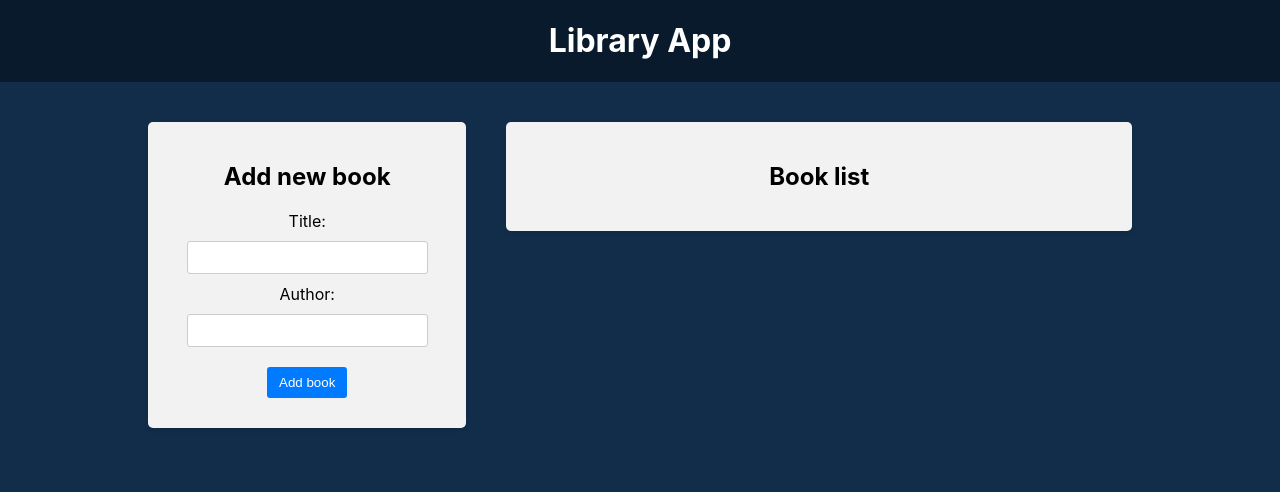
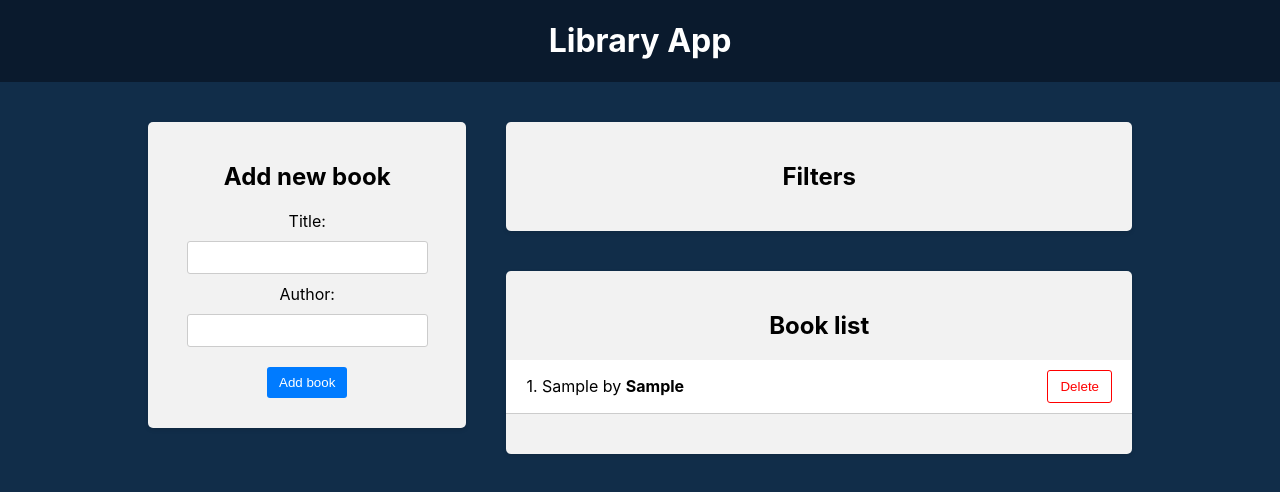
Before and after one commit to Geksus/react-redux-library-app, a React (Create React App) app in the folder frontend/: page / in a window 1280 px wide. Both pictures are taken after typing "Sample", "Sample" into the empty fields and a click on the button "Add book". Shown: the top 492 px of the page. Built offline with nearby package versions, Linux system fonts and the light colour scheme; the HTML template or start-up script is replaced by a standard one.

Commit message:
Books displayed in book list

```diff
--- a/frontend/package.json
+++ b/frontend/package.json
@@ -3,12 +3,14 @@
   "version": "0.1.0",
   "private": true,
   "dependencies": {
+    "@reduxjs/toolkit": "^1.9.5",
     "@testing-library/jest-dom": "^5.17.0",
     "@testing-library/react": "^13.4.0",
     "@testing-library/user-event": "^13.5.0",
     "prettier": "^3.2.5",
     "react": "^18.2.0",
     "react-dom": "^18.2.0",
+    "react-redux": "^8.1.2",
     "react-scripts": "5.0.1",
     "web-vitals": "^2.1.4"
   },
--- a/frontend/src/App.js
+++ b/frontend/src/App.js
@@ -14,7 +14,7 @@
           <BookForm />
         </div>
         <div className="app-right-column">
-          {/*<Filter />*/}
+          <Filter />
           <BookList />
         </div>
       </main>
--- a/frontend/src/components/BookForm/BookForm.jsx
+++ b/frontend/src/components/BookForm/BookForm.jsx
@@ -1,15 +1,20 @@
 import "./BookForm.css";
 import { useState } from "react";
+import { useDispatch } from "react-redux";
+import addBook from "../../redux/books/actionCreators";
 
 export default function BookForm() {
   const [title, setTitle] = useState("");
   const [author, setAuthor] = useState("");
+  const dispatch = useDispatch();
 
   function handleSubmit(event) {
     event.preventDefault();
 
     if (title && author) {
-      // dispatch action
+      const book = { title: title, author: author };
+      dispatch(addBook(book));
+
       setTitle("");
       setAuthor("");
     }
--- a/frontend/src/components/BookList/BookList.jsx
+++ b/frontend/src/components/BookList/BookList.jsx
@@ -1,9 +1,26 @@
 import "./BookList.css";
+import { useSelector } from "react-redux";
 
 export default function BookList() {
+  const books = useSelector((state) => state.books);
+
   return (
     <div className="app-block book-list">
       <h2>Book list</h2>
+      <ul>
+        {books.length === 0 ? (
+          <p>No books in the library</p>
+        ) : (
+          books.map((book, index) => (
+            <li key={index}>
+              <div className="book-info">
+                {++index}. {book.title} by <strong>{book.author}</strong>
+              </div>
+              <button>Delete</button>
+            </li>
+          ))
+        )}
+      </ul>
     </div>
   );
 }
--- a/frontend/src/index.js
+++ b/frontend/src/index.js
@@ -1,7 +1,13 @@
 import React from "react";
 import ReactDOM from "react-dom/client";
+import { Provider } from "react-redux";
+import store from "./redux/store";
 import "./index.css";
 import App from "./App";
 
 const root = ReactDOM.createRoot(document.getElementById("root"));
-root.render(<App />);
+root.render(
+  <Provider store={store}>
+    <App />
+  </Provider>
+);
--- /dev/null
+++ b/frontend/src/redux/books/actionCreators.js
@@ -0,0 +1,8 @@
+import * as actionTypes from "./actionTypes.js";
+
+export default function addBook(newBook) {
+  return {
+    type: actionTypes.ADD_BOOK,
+    payload: newBook,
+  };
+}
--- /dev/null
+++ b/frontend/src/redux/books/actionTypes.js
@@ -0,0 +1,2 @@
+export const ADD_BOOK = "ADD_BOOK";
+export const DELETE_BOOK = "DELETE_BOOK";
--- /dev/null
+++ b/frontend/src/redux/books/reducer.js
@@ -0,0 +1,18 @@
+import * as actionTypes from "./actionTypes.js";
+
+const initialState = [];
+
+export default function booksReducer(state = initialState, action) {
+  switch (action.type) {
+    case actionTypes.ADD_BOOK:
+      return [...state, action.payload];
+    case actionTypes.DELETE_BOOK:
+      return state.filter(
+        (book) =>
+          book.title !== action.payload.title &&
+          book.author !== action.payload.author
+      );
+    default:
+      return state;
+  }
+}
--- /dev/null
+++ b/frontend/src/redux/store.js
@@ -0,0 +1,10 @@
+import { configureStore } from "@reduxjs/toolkit";
+import booksReducer from "./books/reducer";
+
+const store = configureStore({
+  reducer: {
+    books: booksReducer,
+  },
+});
+
+export default store;
```
Also changed, not shown: 1 other file (tests, documents, lock files or other folders).
